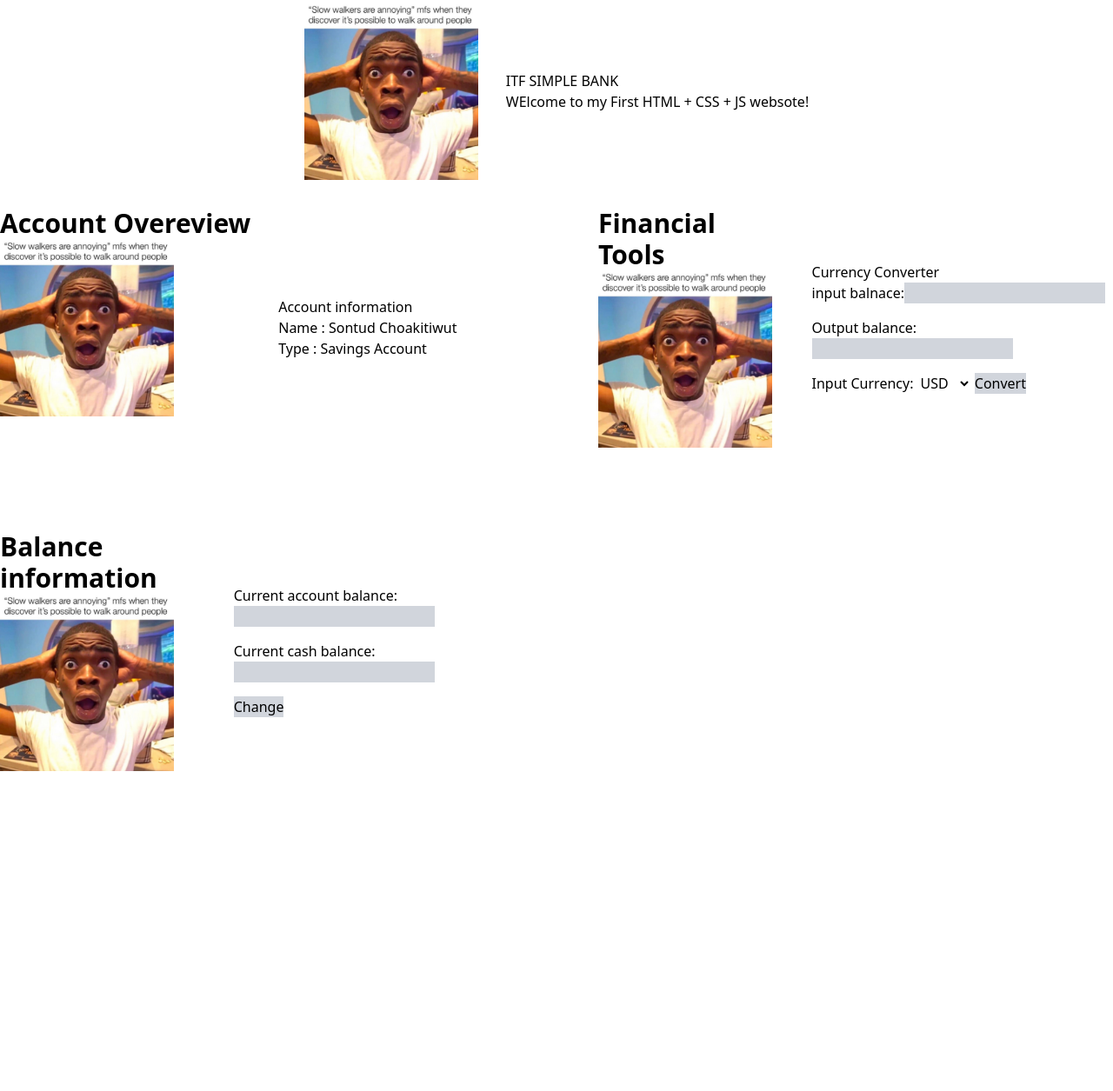
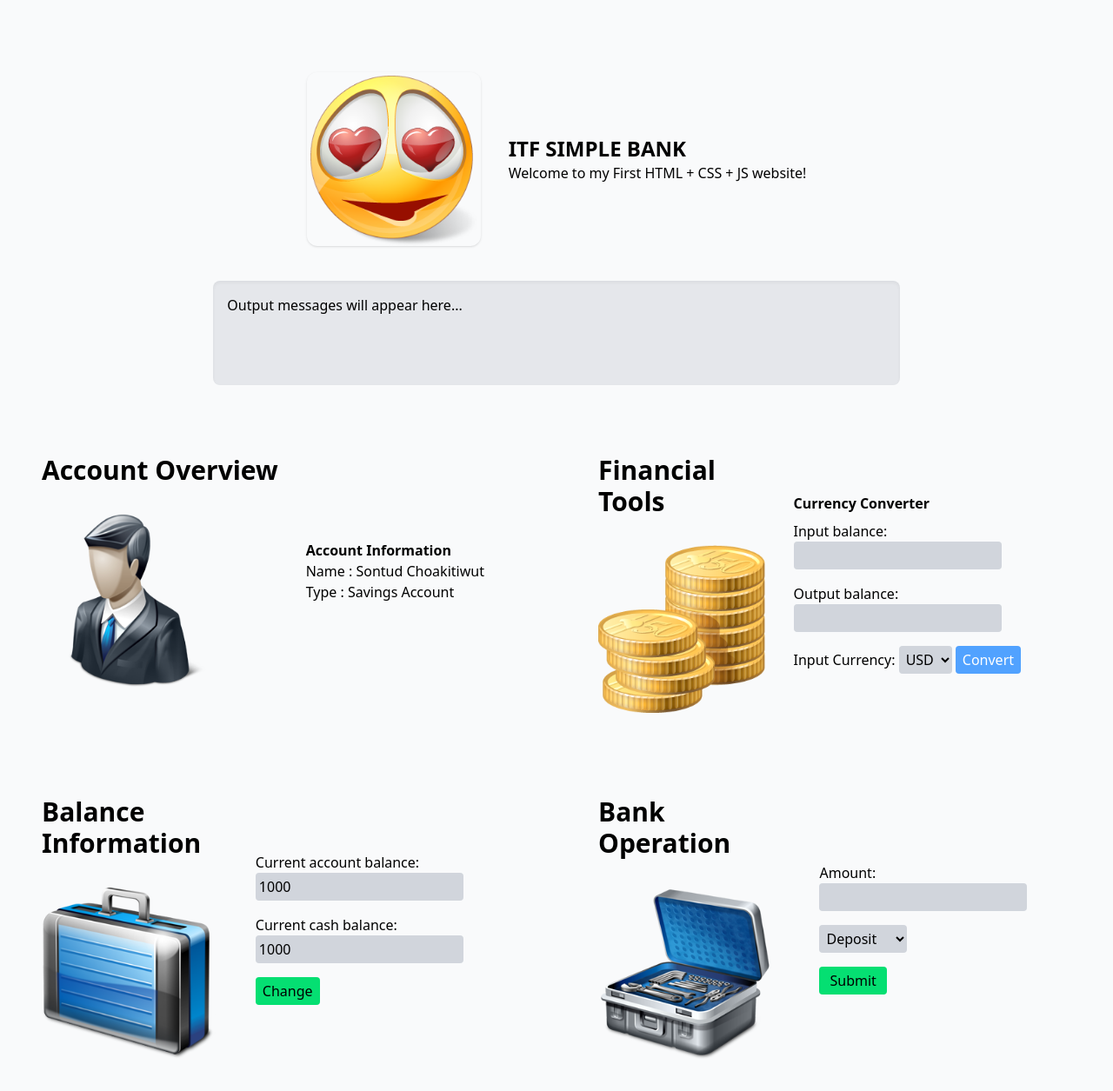
Before and after one commit to nicotinelnwza007/itf_eiei, a plain HTML site: page index.html in a window 1280 px wide. Shown: the part 85-1340 px from the top of the page at 87% size. Before the commit the page ends 972 px from the top, so only its background shows below. Drawn offline with nearby package versions, Linux system fonts and the light colour scheme.

Commit message:
DOne brother

```diff
--- a/index.html
+++ b/index.html
@@ -4,84 +4,122 @@
 <head>
   <meta charset="UTF-8">
   <meta name="viewport" content="width=device-width, initial-scale=1.0">
-    <title>itf simple bank</title>
+  <title>ITF Simple Bank</title>
   <script src="https://cdn.jsdelivr.net/npm/@tailwindcss/browser@4"></script>
 </head>
 
-<body>
-    <div class="flex justify-between bg-blue-500 text-white">
-        <div class="text-2xl">
-            68070180
+<body class="bg-gray-50">
+  <!-- Header -->
+  <div class="flex justify-between bg-blue-500 text-white p-4">
+    <div class="text-2xl">68070180</div>
+    <div class="text-4xl font-bold">ITF WEBSITE</div>
+    <div class="text-2xl">Week14</div>
   </div>
-        <div class="text-4xl">
-            ITF WEBSITE
-        </div>
-        <div class="text-2xl">
-            Week14
+
+  <div class="flex flex-col justify-center items-center p-12">
+    <!-- class="flex flex-col gap-8" Title -->
+    <div class="flex gap-8 items-center mt-12">
+      <img src="Adore.png" width="200" height="200" class="rounded-xl shadow">
+      <div class="flex flex-col">
+        <div class="text-2xl font-bold">ITF SIMPLE BANK</div>
+        <div>Welcome to my First HTML + CSS + JS website!</div>
       </div>
     </div>
-    <div class="flex flex-col justify-center items-center">
-        <div class="flex gap-8 items-center mt-12">
-            <img src="R.jpg" width="200" height="200">
-            <div class="flex flex-col">
-                <div class="div">ITF SIMPLE BANK</div>
-                <div class="div">WElcome to my First HTML + CSS + JS websote!</div>
+
+    <!-- Output Box -->
+    <div class="mt-10 w-2/3">
+      <div id="outputBox" class="bg-gray-200 text-black p-4 rounded-lg min-h-[120px] shadow-inner overflow-y-auto">
+        Output messages will appear here...
       </div>
     </div>
-        <div class="grid grid-cols-2 gap-24">
 
+    <!-- Main Content -->
+    <div class="grid grid-cols-1 md:grid-cols-2 gap-24 mt-12 justify-center items-start">
+
+      <!-- Account Overview -->
       <div class="flex gap-8 mt-8">
-                <div class="div">
-                    <div class="text-3xl font-bold ">Account Overeview</div>
-                    <img src="R.jpg" width="200" height="200">
+        <div class="flex flex-col gap-8">
+          <div class="text-3xl font-bold">Account Overview</div>
+          <img src="user.png" width="200" height="200">
+        </div>
+        <div class="flex flex-col justify-center">
+          <div class="font-semibold">Account Information</div>
+          <div>Name : Sontud Choakitiwut</div>
+          <div>Type : Savings Account</div>
+        </div>
       </div>
 
+      <!-- Financial Tools -->
+      <div class="flex gap-8 mt-8">
+        <div class="flex flex-col gap-8">
+          <div class="text-3xl font-bold">Financial Tools</div>
+          <img src="coins.png" width="200" height="200">
+        </div>
         <div class="flex flex-col justify-center">
-                    Account information
-                    <div class="div">Name : Sontud Choakitiwut
-                        <div class="div">Type : Savings Account</div>
+          <div class="font-semibold mb-2">Currency Converter</div>
+          <div class="flex flex-col gap-4">
+            <div>Input balance:
+              <input type="number" id="inputBalance" class="bg-gray-300 p-1 rounded">
+            </div>
+            <div>Output balance:
+              <input type="text" id="outputBalance" class="bg-gray-300 p-1 rounded" readonly>
+            </div>
+            <div>Input Currency:
+              <select id="inputCurrency" class="bg-gray-300 p-1 rounded">
+                <option value="USD">USD</option>
+                <option value="THB">THB</option>
+              </select>
+              <button onclick="convertCurrency()" class="bg-blue-400 hover:bg-blue-500 text-white px-2 py-1 rounded">Convert</button>
+            </div>
+          </div>
+        </div>
+      </div>
+
+      <!-- Balance Information -->
+      <div class="flex gap-8">
+        <div class="flex flex-col gap-8">
+          <div class="text-3xl font-bold">Balance Information</div>
+          <img src="briefcase.png" width="200" height="200">
+        </div>
+        <div class="flex flex-col justify-center gap-4">
+          <div>Current account balance:
+            <input type="number" id="accountBalance" value="1000" class="bg-gray-300 p-1 rounded">
+          </div>
+          <div>Current cash balance:
+            <input type="number" id="cashBalance" value="1000" class="bg-gray-300 p-1 rounded">
+          </div>
+          <div>
+            <button onclick="updateBalance()" class="bg-green-400 hover:bg-green-500 px-2 py-1 rounded">Change</button>
+          </div>
+        </div>
+      </div>
+
+      <!-- Bank Operation -->
+      <div class="flex gap-8">
+        <div class="flex flex-col gap-8">
+          <div class="text-3xl font-bold">Bank Operation</div>
+          <img src="toolbox.png" width="200" height="200">
+        </div>
+        <div class="flex flex-col justify-center gap-4">
+          <div>Amount:
+            <input type="number" id="operationAmount" class="bg-gray-300 p-1 rounded">
+          </div>
+          <div>
+            <select id="operationType" class="bg-gray-300 p-1 rounded">
+              <option value="deposit">Deposit</option>
+              <option value="withdraw">Withdraw</option>
+            </select>
+          </div>
+          <div>
+            <button onclick="performOperation()" class="bg-green-400 hover:bg-green-500 px-3 py-1 rounded">Submit</button>
+          </div>
         </div>
       </div>
 
     </div>
-            <div class="flex gap-8 mt-8">
-                <div class="div">
-                    <div class="text-3xl font-bold">Financial Tools</div>
-                    <img src="R.jpg" width="200" height="200">
   </div>
-                <div class="flex flex-col justify-center">
-                    Currency Converter
-                    <div class="flex flex-col gap-4">
-                        <div class="div">input balnace:<input type="text" id="input" name="fname" class="bg-gray-300">
-                        </div>
-                        <div class="div">Output balance: <input type="text" id="output" name="fname"
-                                class="bg-gray-300"></div>
-                        <div class="div">Input Currency:
-                            <select id="Currency">
-                                <option value="usd">USD</option>
-                                <option value="baht">BAHT</option>
-                            </select>
-                            <button class="bg-gray-300">Convert</button>
-                        </div>
-                    </div>
-                </div>
-            </div>
-            <div class="flex gap-8">
-                <div class="div">
-                    <div class="text-3xl font-bold">Balance information</div>
-                    <img src="R.jpg" width="200" height="200">
-                </div>
-                    <div class="flex flex-col justify-center gap-4">
-                        <div class="div">Current account balance:<input type="text" id="input" name="fname" class="bg-gray-300">
-                        </div>
-                        <div class="div">Current cash balance: <input type="text" id="output" name="fname"
-                                class="bg-gray-300"></div>
-                        <div class="">
-                            <button class="bg-gray-300">Change</button>
-                        </div>
-                </div>
-        </div>
-    </div>
+
+  <!-- External Script -->
+  <script src="script.js"></script>
 </body>
-
 </html>
--- a/script.js
+++ b/script.js
@@ -0,0 +1,78 @@
+// Helper: write to output box
+function showOutput(message) {
+  let box = document.getElementById("outputBox");
+  box.innerHTML += message + "<br>";
+  box.scrollTop = box.scrollHeight; // auto scroll down
+}
+
+// Currency Converter
+function convertCurrency() {
+  const rateUSDTHB = 36;
+  const rateTHBUSD = 1 / 36;
+
+  let input = parseFloat(document.getElementById("inputBalance").value);
+  let currency = document.getElementById("inputCurrency").value;
+  let output = 0;
+
+  if (isNaN(input)) {
+    showOutput("Please enter a valid number for conversion");
+    return;
+  }
+
+  if (currency === "USD") {
+    output = input * rateUSDTHB;
+    document.getElementById("outputBalance").value = output.toFixed(2) + " THB";
+    showOutput("Converted " + input + " USD → " + output.toFixed(2) + " THB");
+  } else if (currency === "THB") {
+    output = input * rateTHBUSD;
+    document.getElementById("outputBalance").value = output.toFixed(2) + " USD";
+    showOutput("Converted " + input + " THB → " + output.toFixed(2) + " USD");
+  }
+}
+
+// Balance Information
+function updateBalance() {
+  let account = parseFloat(document.getElementById("accountBalance").value);
+  let cash = parseFloat(document.getElementById("cashBalance").value);
+
+  if (isNaN(account) || isNaN(cash)) {
+    showOutput("❌ Please enter valid balances");
+    return;
+  }
+
+  showOutput("Balances updated → Account: " + account + " | Cash: " + cash);
+}
+
+// Bank Operation
+function deposit() {
+  let amount = parseFloat(document.getElementById("operationAmount").value);
+  let account = parseFloat(document.getElementById("accountBalance").value);
+
+  if (isNaN(amount) || amount <= 0) {
+    showOutput("❌ Invalid deposit amount");
+    return;
+  }
+
+  account += amount;
+  document.getElementById("accountBalance").value = account;
+  showOutput("📥 Deposited " + amount + " → New account balance: " + account);
+}
+
+function withdraw() {
+  let amount = parseFloat(document.getElementById("operationAmount").value);
+  let account = parseFloat(document.getElementById("accountBalance").value);
+
+  if (isNaN(amount) || amount <= 0) {
+    showOutput("Invalid withdraw amount");
+    return;
+  }
+
+  if (amount > account) {
+    showOutput("Not enough balance for withdrawal");
+    return;
+  }
+
+  account -= amount;
+  document.getElementById("accountBalance").value = account;
+  showOutput("Withdraw " + amount + " → New account balance: " + account);
+}
```
Also changed, not shown: Adore.png (added), briefcase.png (added), coins.png (added), toolbox.png (added), user.png (added). Lines whose indentation alone changed are shown as unchanged.
